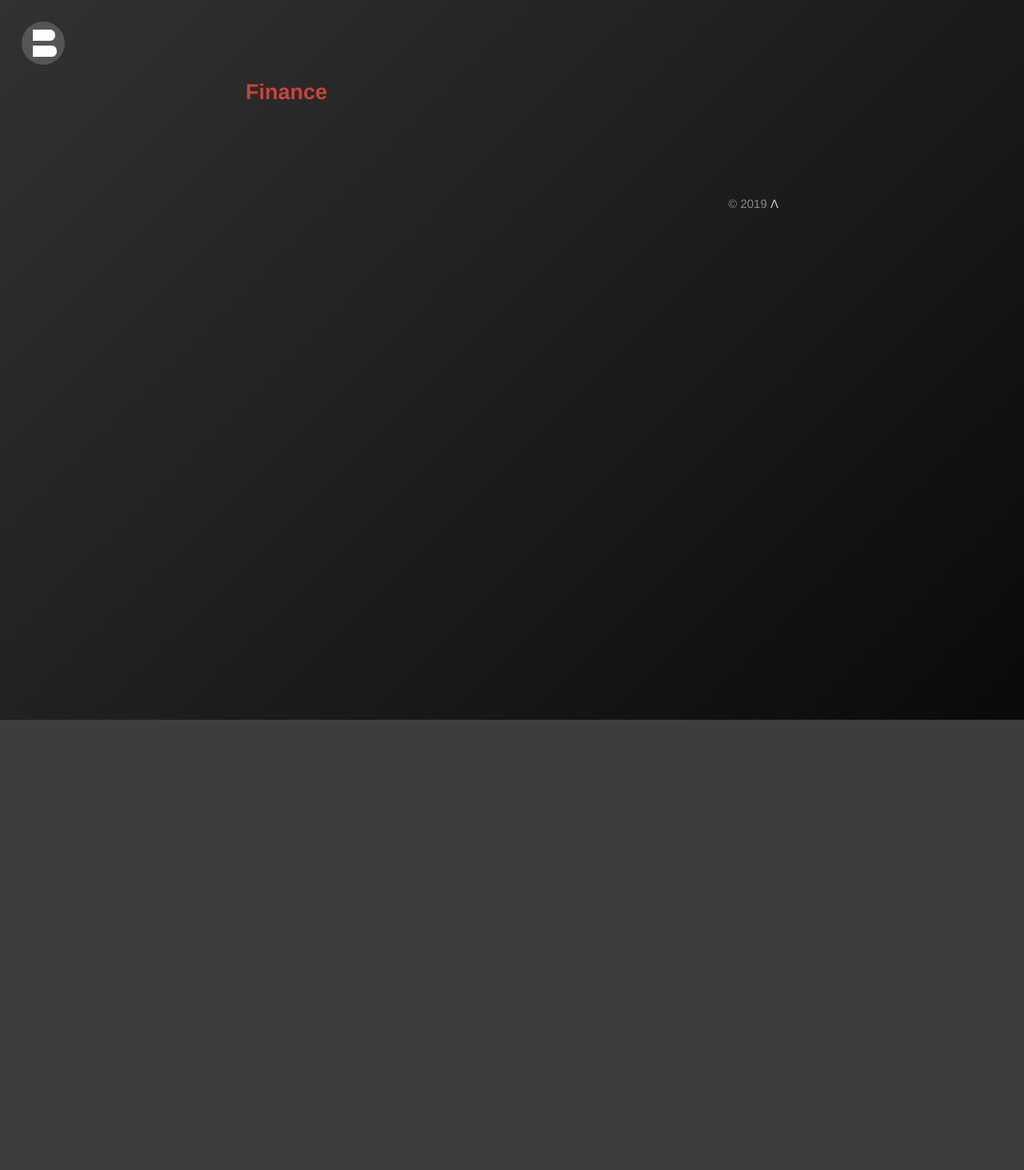
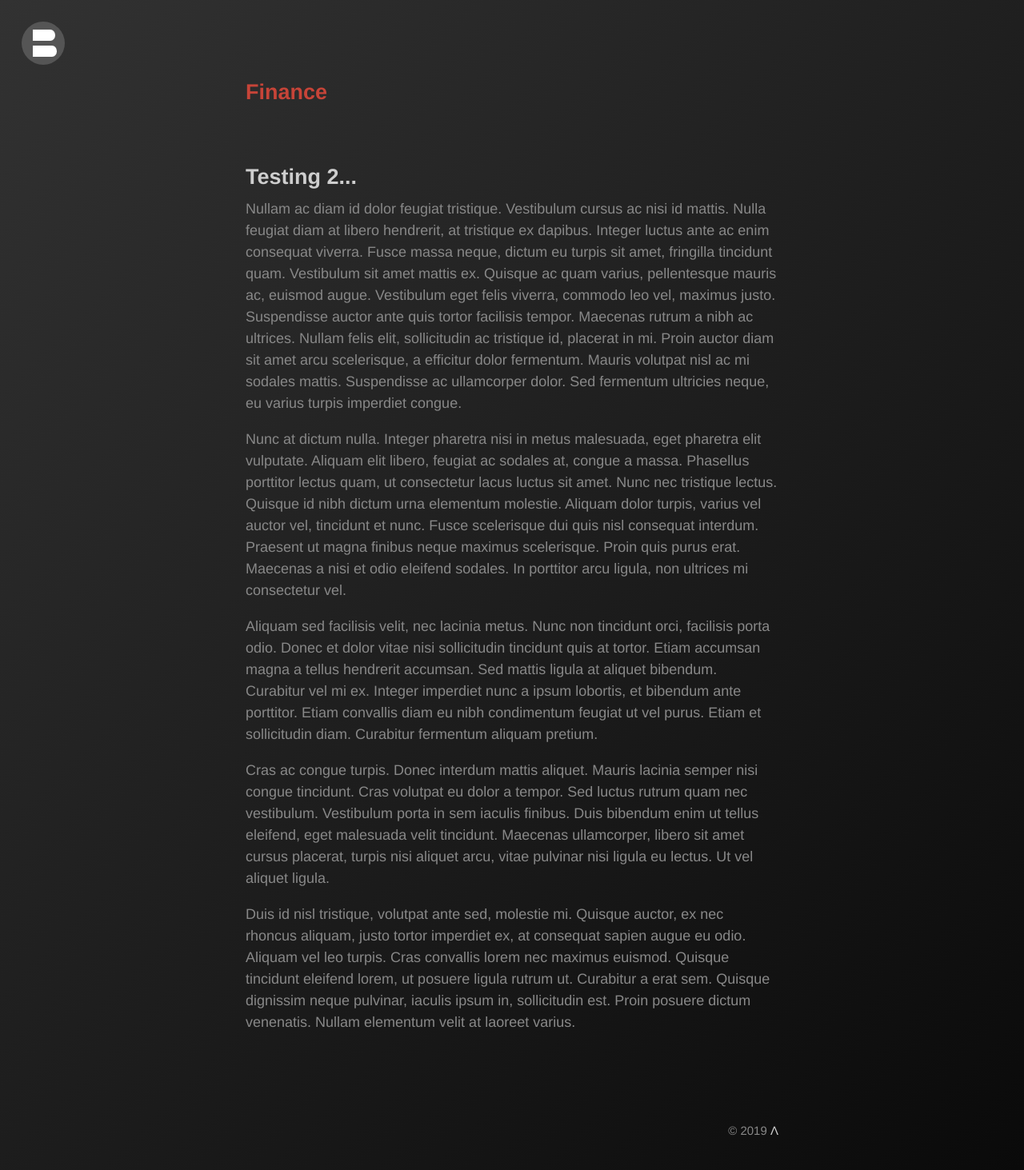
Before and after one commit to bonina/bonina.github.io, a Jekyll site: the page built from finance.md, in a window 1280 px wide. Shown: the whole page at 80% size. Built offline with Jekyll 4.4.1, drawn with Linux system fonts in a browser that asks for light colours; before the commit the page ends 900 px from its top, so only the background shows below that.

Commit message:
Update 2019-01-01-testing-2.md

```diff
--- a/_posts/2019-01-01-testing-2.md
+++ b/_posts/2019-01-01-testing-2.md
@@ -1,3 +1,9 @@
+---
+layout: post
+title: Testing 2...
+categories: [Finance]
+---
+
 Nullam ac diam id dolor feugiat tristique. Vestibulum cursus ac nisi id mattis. Nulla feugiat diam at libero hendrerit, at tristique ex dapibus. Integer luctus ante ac enim consequat viverra. Fusce massa neque, dictum eu turpis sit amet, fringilla tincidunt quam. Vestibulum sit amet mattis ex. Quisque ac quam varius, pellentesque mauris ac, euismod augue. Vestibulum eget felis viverra, commodo leo vel, maximus justo. Suspendisse auctor ante quis tortor facilisis tempor. Maecenas rutrum a nibh ac ultrices. Nullam felis elit, sollicitudin ac tristique id, placerat in mi. Proin auctor diam sit amet arcu scelerisque, a efficitur dolor fermentum. Mauris volutpat nisl ac mi sodales mattis. Suspendisse ac ullamcorper dolor. Sed fermentum ultricies neque, eu varius turpis imperdiet congue.
 
 Nunc at dictum nulla. Integer pharetra nisi in metus malesuada, eget pharetra elit vulputate. Aliquam elit libero, feugiat ac sodales at, congue a massa. Phasellus porttitor lectus quam, ut consectetur lacus luctus sit amet. Nunc nec tristique lectus. Quisque id nibh dictum urna elementum molestie. Aliquam dolor turpis, varius vel auctor vel, tincidunt et nunc. Fusce scelerisque dui quis nisl consequat interdum. Praesent ut magna finibus neque maximus scelerisque. Proin quis purus erat. Maecenas a nisi et odio eleifend sodales. In porttitor arcu ligula, non ultrices mi consectetur vel.
```
